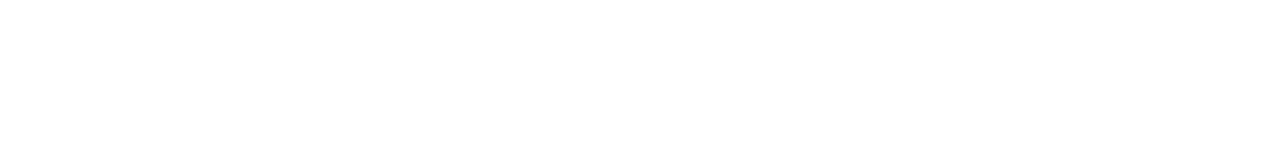
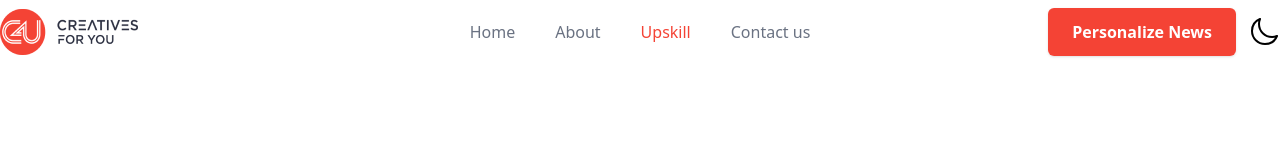
Before and after one commit to withrifat/IT-Support-twcss, a website built with Vite: page index.html in a window 1280 px wide. Built offline with nearby package versions, Linux system fonts and the light colour scheme.

Commit message:
add header section

```diff
--- a/index.html
+++ b/index.html
@@ -7,7 +7,45 @@
   <title>IT | Support</title>
 </head>
 <body>
-
+    <!-- this is nav section -->
+    <header class="bg-white dark:bg-[#181C14]">
+      <nav class="container mx-auto relative flex items-center justify-between sm:h-10 md:justify-center py-6 px-4 mt-2 dark:bg-[#181C14]">
+          <div class="flex items-center flex-1 md:absolute md:inset-y-0 md:left-0">
+              <div class="flex items-center justify-between w-full md:w-auto">
+                  <a href="" aria-label="Home">
+                      <img src="src/img/logo.png" class="transition-all duration-300 cursor-pointer:scal" />
+                  </a>
+                  <div class="-mr-2 flex items-center md:hidden">
+                      <button type="button transition-all duration-300 cursor-pointer:scal" id="main-menu" aria-label="Main menu" aria-haspopup="true" class="inline-flex items-center justify-center p-2 rounded-md text-gray-400 hover:text-gray-500 hover:bg-gray-100 focus:outline-none focus:bg-gray-100 focus:text-gray-500 transition duration-150 ease-in-out">
+                          <svg stroke="currentColor" fill="none" viewBox="0 0 24 24" class="h-6 w-6"><path stroke-linecap="round" stroke-linejoin="round" stroke-width="2" d="M4 6h16M4 12h16M4 18h16"></path></svg>
+                      </button>
+                  </div>
+              </div>
+          </div>
+          <div class="hidden md:flex md:space-x-10 transition-all duration-300 cursor-pointer:scal">
+              <a href="#features"
+                  class="font-medium text-gray-500 hover:text-[#F44335]  ease-in-out dark:text-white transition-all duration-300 cursor-pointer:scal">Home</a>
+              <a href="#pricing"
+                  class="font-medium text-gray-500 hover:text-[#F44335] transition duration-150 ease-in-out dark:text-white">About</a>
+              <a href="/blog"
+                  class="font-medium text-[#F44335] hover:text-[#F44335] transition duration-150 ease-in-out dark:text-white">Upskill</a>
+              <a href="https://docs.pingping.io" target="_blank"
+                  class="font-medium text-gray-500 hover:text-[#F44335] transition duration-150 ease-in-out dark:text-white">Contact us</a>
+          </div>
+          <div class="hidden md:absolute md:flex md:items-center md:justify-end md:inset-y-0 md:right-0 gap-3">
+              <span class="inline-flex rounded-md shadow ml-2 gap-4">
+                  <a href="#">
+                      <button class="bg-[#F44335] md:text-base text-xs md:py-3 py-1 md:px-6 px-2 rounded-md text-white font-semibold hover:bg-[#C3352A] transition hover:scale-105 hover:translate-x-1">Personalize News</button>
+                  </a>
+              </span>
+              <button id="switch">
+                  <svg xmlns="http://www.w3.org/2000/svg" fill="none" viewBox="0 0 24 24" stroke-width="1.5" stroke="currentColor" class="size-8  dark:stroke-black hover:scale-105 transition duration-300 dark:bg-white">
+                      <path stroke-linecap="round" stroke-linejoin="round" d="M21.752 15.002A9.72 9.72 0 0 1 18 15.75c-5.385 0-9.75-4.365-9.75-9.75 0-1.33.266-2.597.748-3.752A9.753 9.753 0 0 0 3 11.25C3 16.635 7.365 21 12.75 21a9.753 9.753 0 0 0 9.002-5.998Z" />
+                    </svg>
+              </button>
+          </div>
+      </nav>
+   </header>
 
 
 
```
Also changed, not shown: src/style.css (+8 -0 lines).
